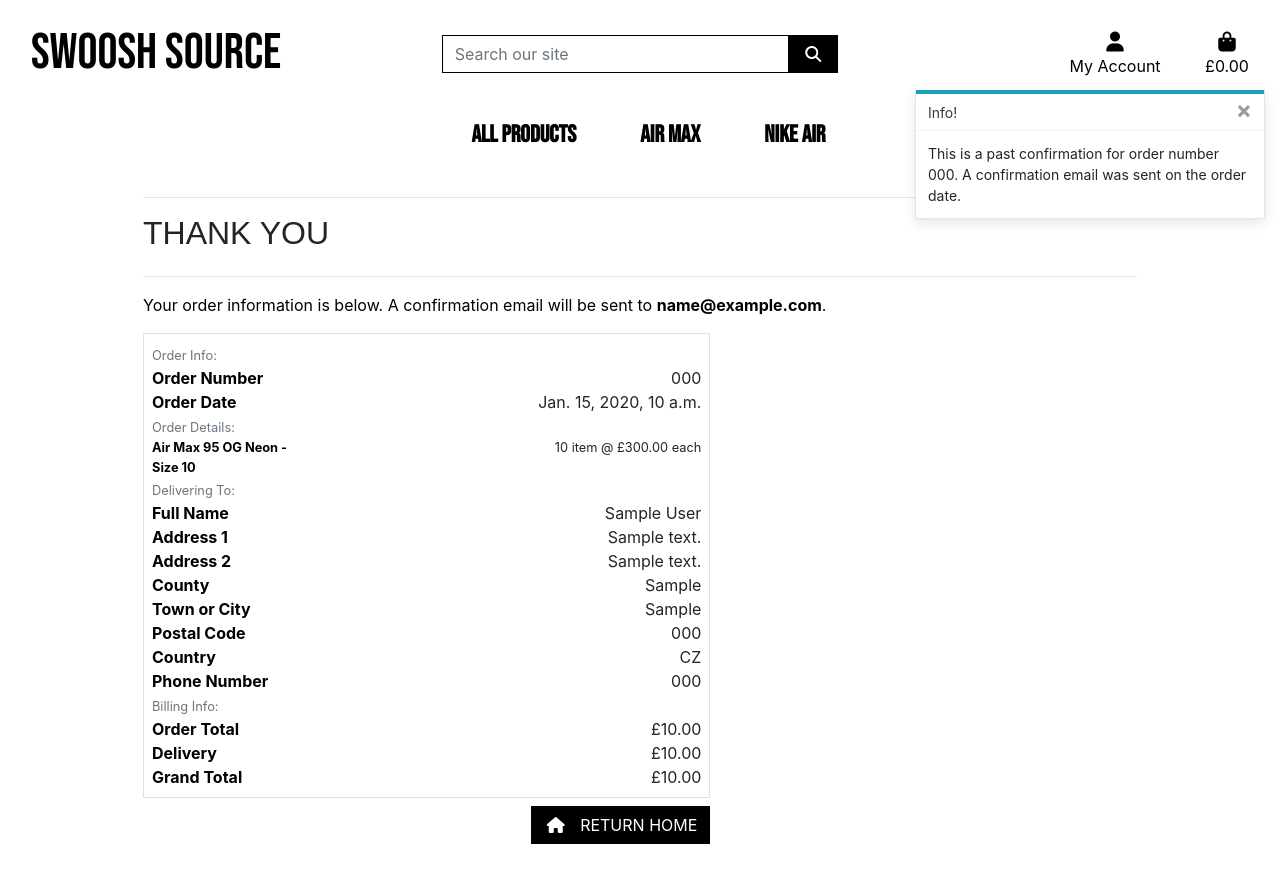
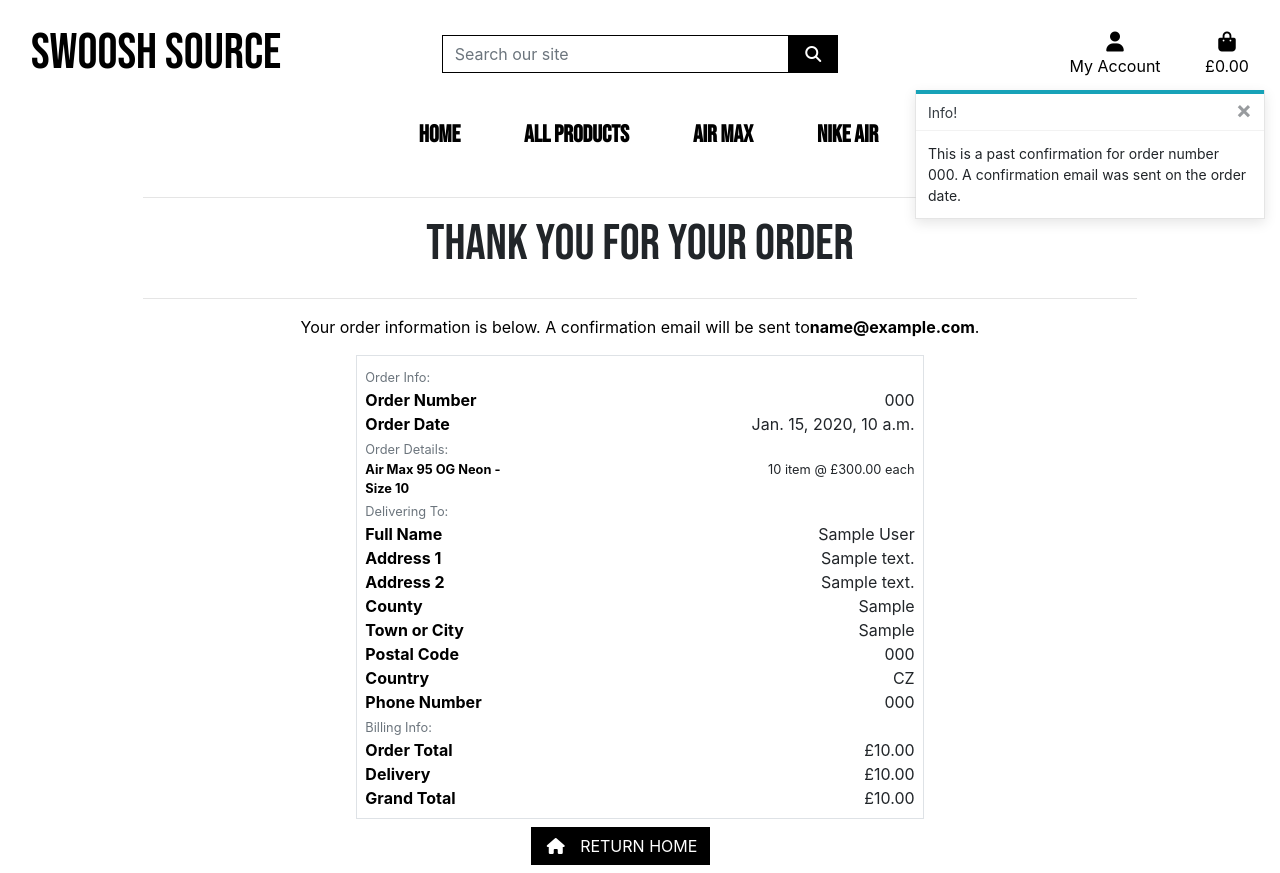
Before and after one commit to Jordan094/swoosh-source, a Django app: page /profile/order_history/000 in a window 1280 px wide. Before the commit the page ends 844 px from the top, so only its background shows below. Run offline with Django 3.2, Linux system fonts and the light colour scheme; data comes from the database, SQL or seed files in the repository; tables that the repository leaves empty hold one stand-in row (values such as "Sample post"); some libraries are stand-ins or nearby versions.

Commit message:
Updated checkout page styling

```diff
--- a/checkout/templates/checkout/checkout_success.html
+++ b/checkout/templates/checkout/checkout_success.html
@@ -19,13 +19,13 @@
         <div class="row">
             <div class="col">
                 <hr>
-                <h2 class="logo-font mb-4">Thank You</h2>
+                <h2 class="logo-font mb-4 row justify-content-center product-font">Thank You for your order</h2>
                 <hr>
-                <p class="text-black">Your order information is below. A confirmation email will be sent to <strong>{{ order.email }}</strong>.</p>
+                <p class="text-black row justify-content-center">Your order information is below. A confirmation email will be sent to <strong>{{ order.email }}</strong>.</p>
             </div>
         </div>
 
-        <div class="row">
+        <div class="row row justify-content-center">
             <div class="col-12 col-lg-7">
                 <div class="order-confirmation-wrapper p-2 border">
                     <div class="row">
--- a/home/templates/home/index.html
+++ b/home/templates/home/index.html
@@ -8,7 +8,7 @@
 <hr class="thick-black">
     <div class="index-header-container">
         <h1 class="display-4 logo-font text-center font-weight-bold" id="header-text">
-            Your #1 Source for Swoosh
+            Swoosh Source <br> Your #1 Source for Nike
         </h1>
         <h4 class="text-center">
             <a href="{% url 'products' %}?sort=category&direction=asc" class="shop-now-button btn btn-md text-uppercase py-3" id="shop-now-text">Shop Now</a>
--- a/profiles/templates/profiles/profile.html
+++ b/profiles/templates/profiles/profile.html
@@ -19,7 +19,7 @@
         <div class="row">
             <div class="col">
                 <hr>
-                <h2 class="logo-font mb-4">My Profile</h2>
+                <h2 class="logo-font mb-4 product-font text-center">My Profile</h2>
                 <hr>
             </div>
         </div>
@@ -65,7 +65,7 @@
                                             {% endfor %}
                                         </ul>
                                     </td>
-                                    <td>${{ order.grand_total }}</td>
+                                    <td>£{{ order.grand_total }}</td>
                                 </tr>
                             {% endfor %}
                         </tbody>
--- a/templates/includes/main-nav.html
+++ b/templates/includes/main-nav.html
@@ -1,5 +1,10 @@
 <div class="collapse navbar-collapse" id="main-nav">
     <ul class="navbar-nav w-auto mx-auto" id="main-nav-text">
+        <li class="nav-item dropdown">
+            <a class="nav-font font-weight-bold nav-link text-black mr-5" href="{%url 'home' %}" id="products-link" aria-haspopup="true" aria-expanded="false">
+                Home
+            </a>
+        </li>
         <li class="nav-item dropdown">
             <a class="nav-font font-weight-bold nav-link text-black mr-5" href="#" id="products-link" data-toggle="dropdown" aria-haspopup="true" aria-expanded="false">
                 All Products
```
